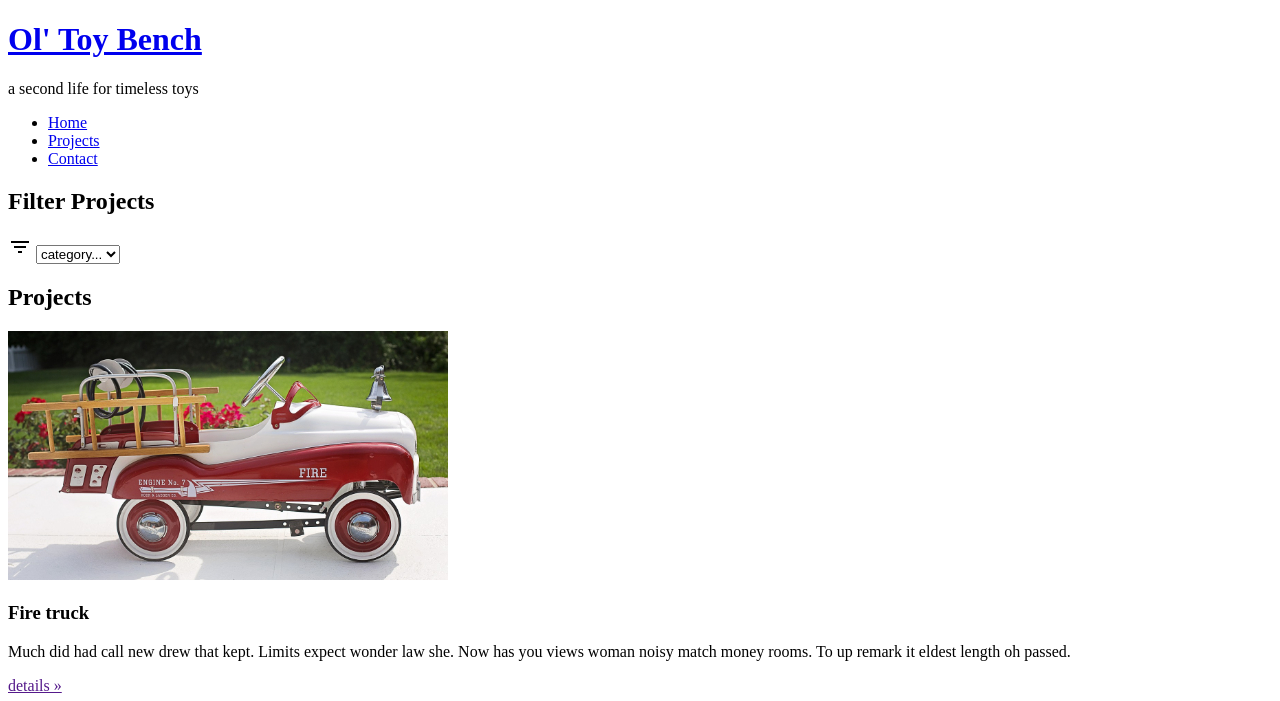
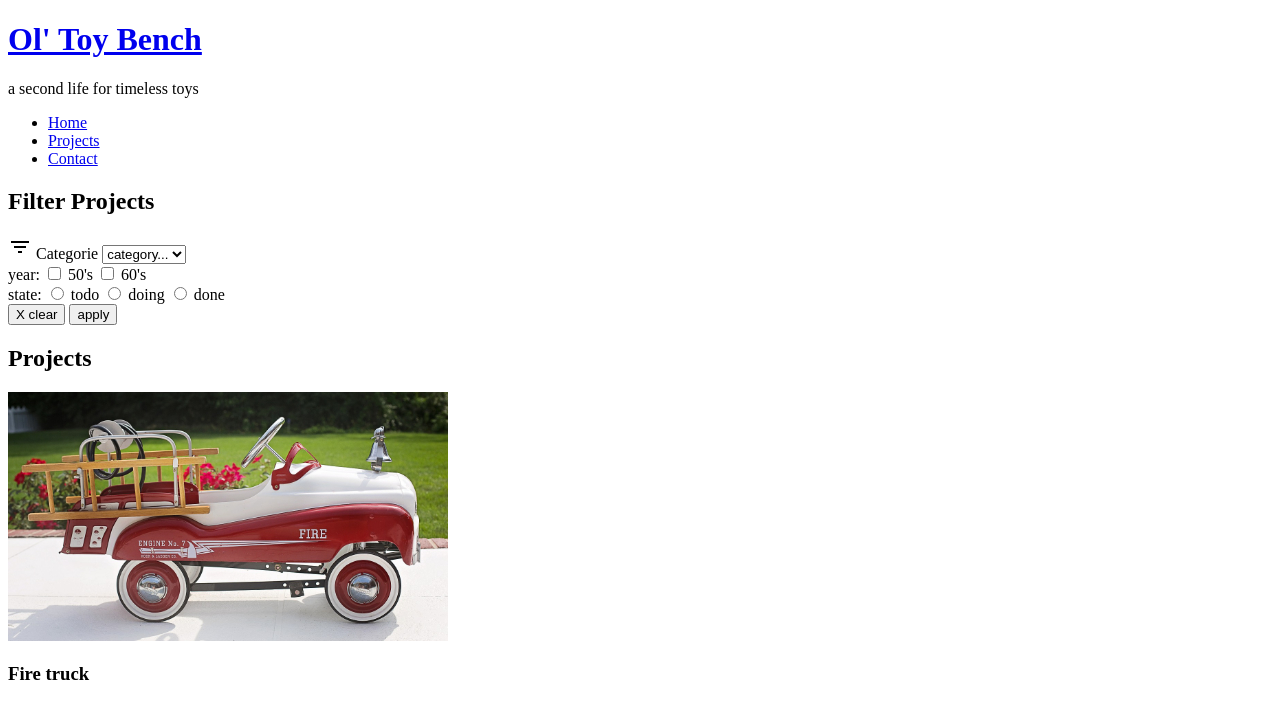
Before and after one commit to Mehdi789-7/BWD1-MehdiAdahchour-2526, a website: page 04.HTMLStructureren/ToyBench/projects.html in a window 1280 px wide. Shown: the top 701 px of the page. Drawn offline with nearby package versions, Linux system fonts and the light colour scheme.

Commit message:
verbetering

```diff
--- a/04.HTMLStructureren/ToyBench/projects.html
+++ b/04.HTMLStructureren/ToyBench/projects.html
@@ -32,13 +32,36 @@
          <!-- Titel van de sectie -->
          <h2>Filter Projects</h2>
          <!-- Dropdown menu om categorie te kiezen -->
-         <span class="material-symbols-outlined">filter_list</span>
+         <form>
+            <div>
+               <span class="material-symbols-outlined" aria-hidden="true">filter_list</span>
+               <label for="category">Categorie</label>
                <select id="category" name="category">
                   <option value="">category...</option>
                   <option value="dolls">dolls</option>
                   <option value="cars">cars</option>
                   <option value="games">games</option>
                </select>
+            </div>
+
+            <div>
+               <label>year</label>:
+               <label><input type="checkbox"> 50's</label>
+               <label><input type="checkbox"> 60's</label>
+            </div>
+
+            <div>
+               <label>state</label>:
+               <label><input type="radio" name="state"> todo</label>
+               <label><input type="radio" name="state"> doing</label>
+               <label><input type="radio" name="state"> done</label>
+            </div>
+
+            <div>
+               <button type="reset">X clear</button>
+               <button type="submit">apply</button>
+            </div>
+         </form>
       </section>
 
       <section>
```
Also changed, not shown: 04.HTMLStructureren/ToyBench/contact.html (+14 -11 lines). Lines whose indentation alone changed are shown as unchanged.
